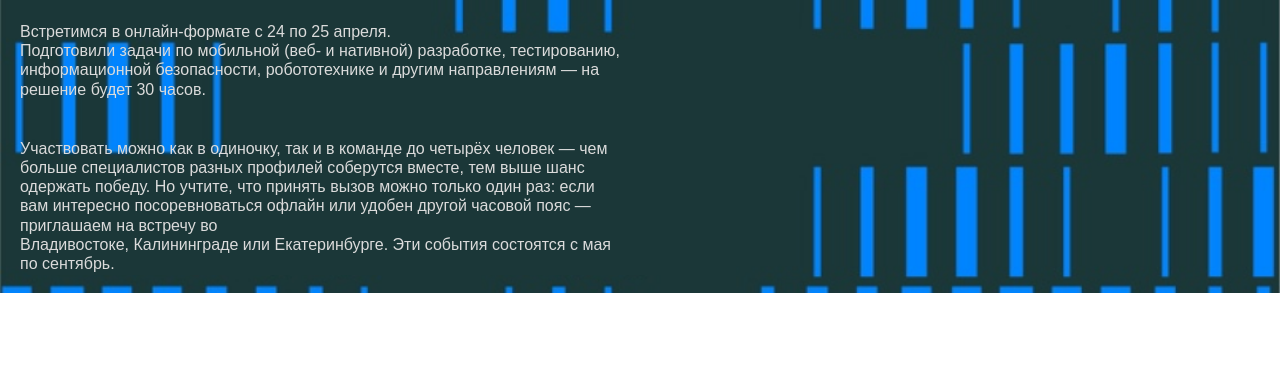
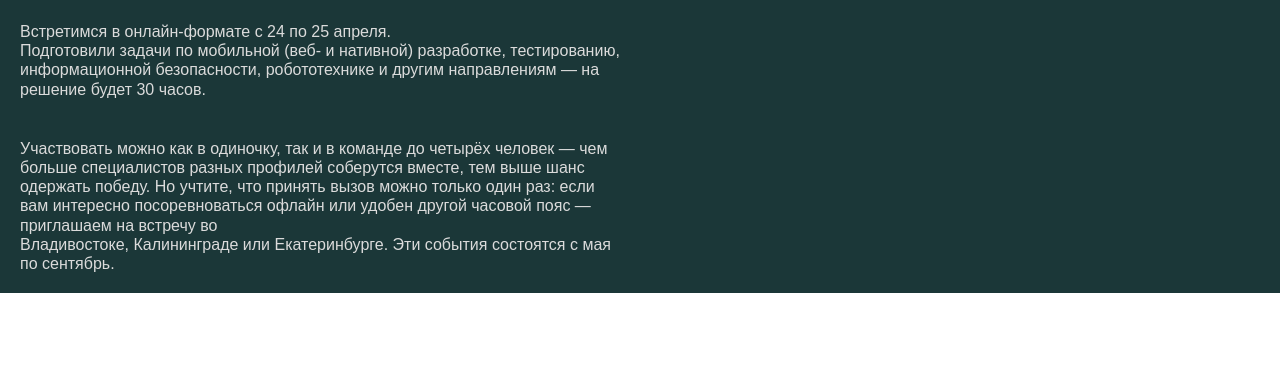
Before and after one commit to EgorTilda/marafon, a plain HTML site: page index.html in a window 1280 px wide. Shown: the part 190-575 px from the top of the page. Drawn offline with Linux system fonts and the light colour scheme.

Commit message:
none background

```diff
--- a/scss/style.scss
+++ b/scss/style.scss
@@ -23,7 +23,6 @@ html, body {
     justify-content: left;
     margin-bottom: 100px;
     background-color: #1B3738;
-    background-image: url(../img/background.png);
     background-repeat: no-repeat;
     background-size: cover;
 
```
Also changed, not shown: scss/style.css, 1 other file.
